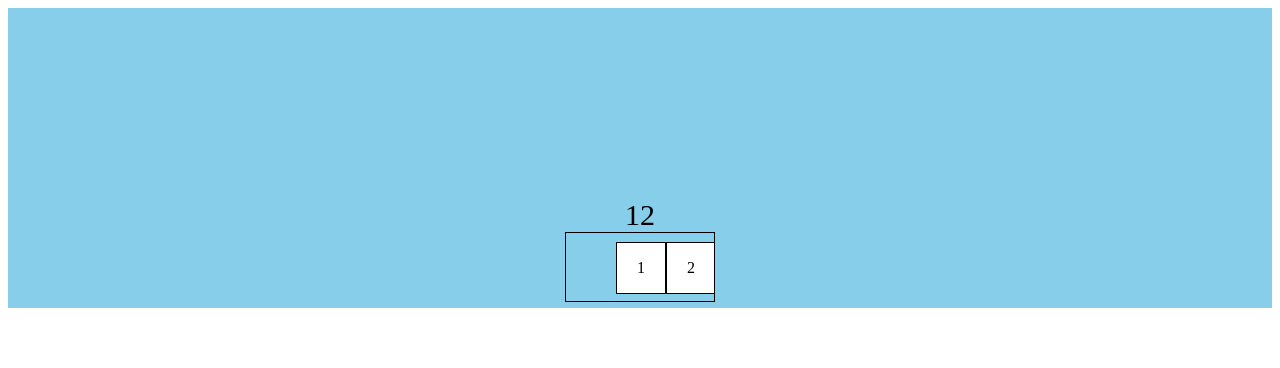
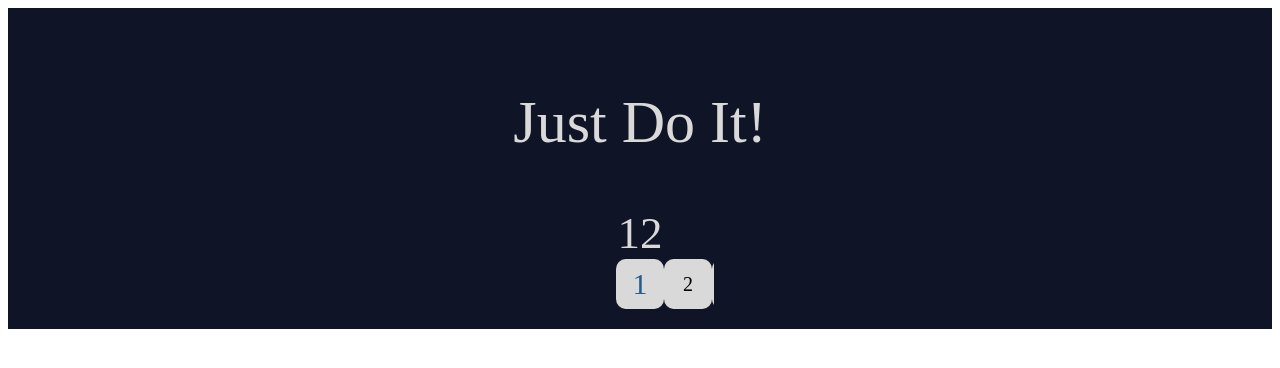
Before and after one commit to BUBear/ToDo, a plain HTML site: page index.html in a window 1280 px wide. Drawn offline with Linux system fonts and the light colour scheme.

Commit message:
슬라이드 구현

```diff
--- a/index.html
+++ b/index.html
@@ -12,6 +12,9 @@
 </head>
 <body>
     <header class="header">
+        <div class="header-main">
+            Just Do It!
+        </div>
         <div class="header-month">
             12
         </div>
@@ -32,8 +35,10 @@
             </div>
         </div>
     </header>
-    <div id="a">
-
+    <div class="content">
+        <div class="todo-list">
+            <div class="todo-list-item"></div>
+        </div>
     </div>
 </body>
 </html>
--- a/script/slider.js
+++ b/script/slider.js
@@ -29,7 +29,24 @@ class Slider {
         sliderEl.addEventListener("mouseup", (e) => {
             this.moveState = false;
             this.sliderMoveTo(e.x, this.currentPoint);
+            this.itemUpdate(this.currentItem.index);
         });
+    }
+
+    itemUpdate(index) {
+        if(index == 0) {
+            this.sliderItemList[index+1].classList.remove("active");
+            this.sliderItemList[index].classList.add("active");
+        }
+        else if(index == this.sliderItemList.length - 1) {
+            this.sliderItemList[index-1].classList.remove("active");
+            this.sliderItemList[index].classList.add("active");
+        }
+        else {
+            this.sliderItemList[index-1].classList.remove("active");
+            this.sliderItemList[index+1].classList.remove("active");
+            this.sliderItemList[index].classList.add("active");
+        }
     }
 
     isLast() {
--- a/style/index.css
+++ b/style/index.css
@@ -1,18 +1,26 @@
 .header {
     height: 300px;
-    background-color: skyblue;
+    background-color: #0F1426;
+}
+
+.header .header-main {
+    font-size: 60px;
+    text-align: center;
+    padding-top: 80px;
+    color: #D9D9D9;
 }
 
 .header .header-month {
-    padding-top: 190px;
-    font-size: 30px;
+    padding-top: 50px;
+    font-size: 45px;
     text-align: center;
+    color: #D9D9D9;
 }
 
 .header .header-day {
     height: 70px;
     text-align: center;
-    background-color: skyblue;
+    background-color: #0F1426;
 }
 
 .slider {
@@ -20,7 +28,6 @@
     height: 68px;
     margin: auto;
     overflow: hidden;
-    border: 1px solid;
 }
 
 .slider-inner {
@@ -28,8 +35,7 @@
     padding: 0px;
     position: relative;
     width: 300px;
-    height: 70px;
-    line-height: 70px;
+    height: 50px;
     left: 50px;
     transition: all 0.1s ease-out;
     white-space: nowrap;
@@ -41,12 +47,14 @@
     height: 50px;
     line-height: 50px;
     display: inline-block;
-    background-color: white;
+    background-color: #D9D9D9;
+    border-radius: 20%;
     vertical-align: middle;
-    font-size: 16px;
-    border: 1px solid;
+    font-size: 20px;
+    color: black;
 }
 
-.slider-inner .slider-item.active {
-
+.slider-inner .active {
+    font-size: 30px;
+    color: #235B8C;
 }
```
